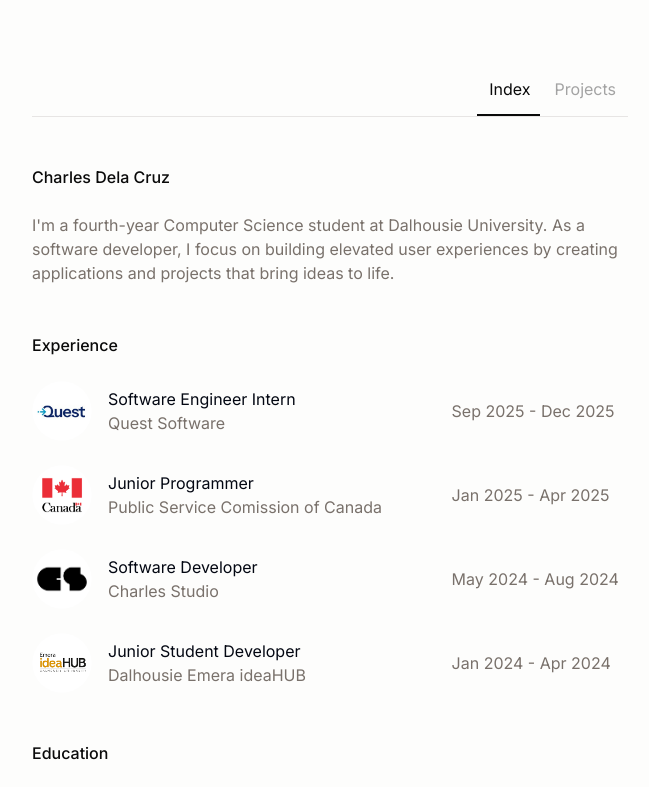
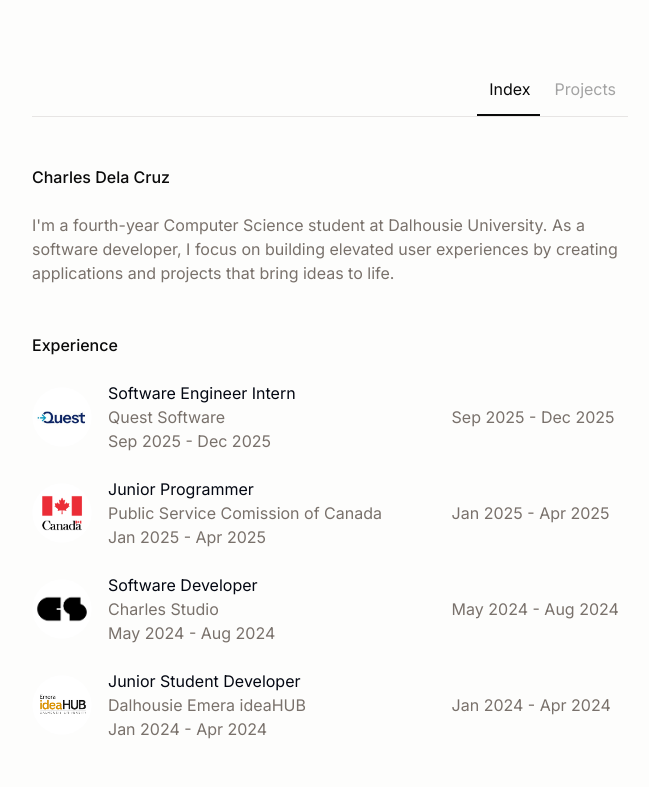
Before and after one commit to cdemzy/portfolio, a Next.js app: page / in a window 1280 px wide. Shown: the top 787 px of the page, without its empty margins (310-959 px from the left). Built offline with nearby package versions, Linux system fonts and the light colour scheme.

Commit message:
style: refactor Experience component layout and hover effects
- Updated the structure of experience list items for improved hover interactions.
- Enhanced the layout by adjusting class names and removing unnecessary elements for better visual consistency.

```diff
--- a/app/components/Experience.tsx
+++ b/app/components/Experience.tsx
@@ -48,13 +48,14 @@
       <ul className="secondary-text flex flex-col gap-6 group">
         {experience.slice().reverse().map((exp) => (
           <li key={exp.company} className="group-hover:opacity-50 hover:!opacity-100 transition-opacity duration-400">
+            <div className="pill-hover flex xs:justify-between items-center gap-4 rounded-lg p-2 -m-2 duration-400">
               <a
                 href={exp.link}
                 target="_blank"
                 rel="noreferrer"
-              className="flex xs:justify-between items-center gap-4 rounded-lg p-2 -m-2 hover:bg-secondary-bg dark:hover:bg-secondary-bg-dark duration-400"
+                className="shrink-0"
               >
-              <div className="relative w-15 h-15 overflow-hidden rounded-full shrink-0">
+                <div className="relative w-15 h-15 overflow-hidden rounded-full">
                   <Image
                     src={exp.imgUrl}
                     alt={exp.imgAlt}
@@ -62,13 +63,14 @@
                     className="rounded-full"
                   />
                 </div>
+              </a>
               <span className="w-[65%]">
                 <p className="primary-text">{exp.title}</p>
-                <p className="exp-company text-[13px] xs:text-base">{exp.company}</p>
-                <p className="xs:hidden text-[13px] xs:text-base">{exp.date}</p>
+                <p className="text-sm xs:text-base">{exp.company}</p>
+                <p className="text-sm xs:text-base">{exp.date}</p>
               </span>
               <p className="w-[35%] xs:block hidden">{exp.date}</p>
-            </a>
+            </div>
           </li>
         ))}
       </ul>
```
Lines whose indentation alone changed are shown as unchanged.
